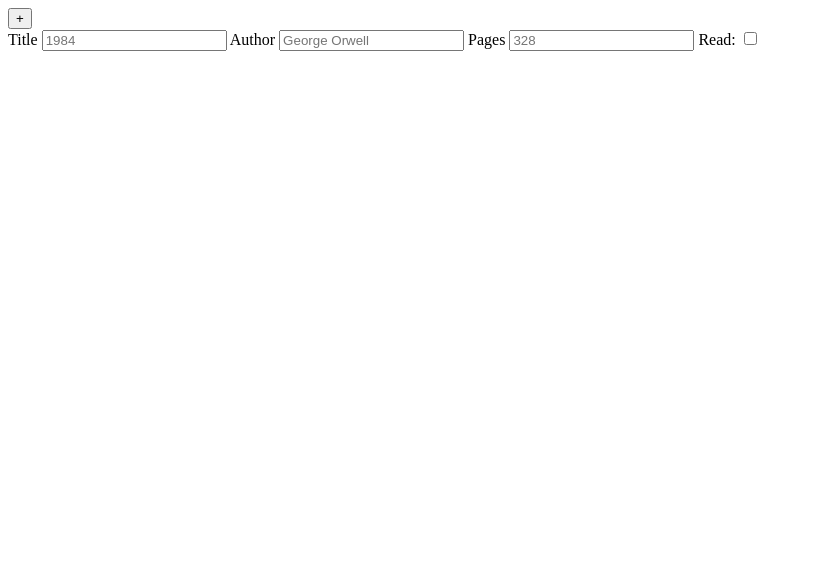
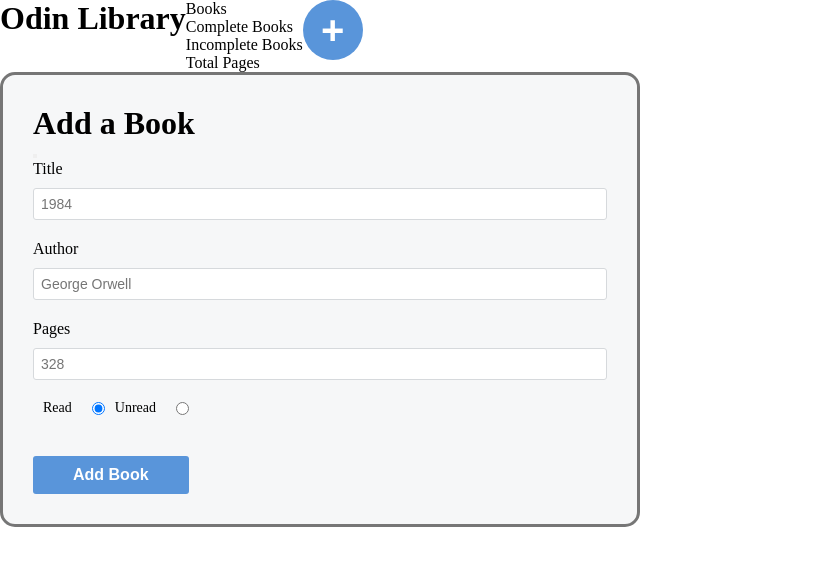
Before and after one commit to flatbread1535/odin-library, a plain HTML site: page index.html in a window 1280 px wide. Shown: the whole page, without its empty margins (0-820 px from the left). Drawn offline with Linux system fonts and the light colour scheme.

Commit message:
Added initial form for creating a book and styling for the form and also some HTML for the navbar.

```diff
--- a/index.html
+++ b/index.html
@@ -9,20 +9,59 @@
 </head>
 
 <body>
+    <div class="navbar">
+        <h1>Odin Library</h1>
+        <div class="info">
+            <div class="book-num">
+                <p>Books</p>
+                <p class="info-val"></p>
+            </div>
+            <div class="complete-books">
+                <p>Complete Books</p>
+                <p class="info-val"></p>
+            </div>
+            <div class="incomplete-books">
+                <p>Incomplete Books</p>
+                <p class="info-val"></p>
+            </div>
+            <div class="total-pages">
+                <p>Total Pages</p>
+                <p class="info-val"></p>
+            </div>
+        </div>
         <button class="new-book-btn">+</button>
-    <!-- container for all individual books in the library -->
+    </div>
+    <!-- Form for creating a new book -->
     <dialogue>
         <form method="dialogue">
+            <div class="form-header">
+                <h1>Add a Book</h1>
+                <button class="form-exit-btn"></button>
+            </div>
+            <div class="form-group">
                 <label for="title">Title</label>
                 <input type="text" id="title" placeholder="1984">
+            </div>
+            <div class="form-group">
                 <label for="author">Author</label>
                 <input type="text" id="author" placeholder="George Orwell">
+            </div>
+            <div class="form-group">
                 <label for="pages">Pages</label>
                 <input type="text" id="pages" placeholder="328">
-            <label for="has-read">Read:</label>
-            <input type="checkbox" id="has-read">
+            </div>
+            <fieldset class="read-group">
+                <label for="read" class="radio-label">Read</label>
+                <input type="radio" id="read" name="has-read" value="read" checked>
+                <label for="unread" class="radio-label">Unread</label>
+                <input type="radio" id="unread" name="has-read" value="unread">
+            </fieldset>
+            <div class="add-btn-container">
+                <button>Add Book</button>
+            </div>
         </form>
     </dialogue>
+    <!-- container for all individual books in the library -->
     <div class="container"></div>
     <script src="library.js"></script>
 </body>
--- a/style.css
+++ b/style.css
@@ -0,0 +1,101 @@
+* {
+    margin: 0;
+    padding: 0;
+    box-sizing: border-box;
+}
+
+.navbar {
+    display: flex;
+}
+
+.new-book-btn {
+    height: 60px;
+    width: 60px;
+    padding: 0;
+    font-size: 40px;
+    font-weight: bold;
+    color: #FFFFFF;
+    background-color: #5995DA;
+    border: none;
+    border-radius: 50%;
+    cursor: pointer;
+}
+
+/* Styling the "form" tab itself */
+form {
+    background-color: #F6F7F8;
+    border: 3px solid #767676;
+    border-radius: 15px;
+    /* Can change size of form later */
+    width: 50%;
+    padding: 30px;
+}
+
+/* Ultimately puts labels on top of Input Fields */
+.form-group {
+    display: flex;
+    justify-content: flex-start;
+    flex-direction: column;
+    /* Gap between form groupings */
+    margin-bottom: 20px;
+}
+
+/* Styling for text input fields */
+.form-group input[type="text"] {
+    background-color: #FFFFFF;
+    border: 1px solid #D6D9DC;
+    border-radius: 3px;
+    width: 100%;
+    padding: 7px;
+    font-size: 14px;
+}
+
+.form-group label {
+    margin-bottom: 10px;
+}
+
+/* Container for radio buttons, removing default styling border */
+.read-group {
+    border: none;
+    margin-bottom: 40px;
+}
+
+/* More styling necessary for aligning labels and radio buttons */
+.read-group .radio-label {
+    display: block;
+    font-size: 14px;
+    padding: 0 20px 0 10px;
+}
+
+/* Fixing alignment of radio buttons with their labels */
+.read-group input[type="radio"] {
+    margin-top: 2px;
+}
+
+/* Positioning radio buttons is different, use float */
+.read-group .radio-label,
+.read-group input[type="radio"] {
+    float: left;
+}
+
+/* Button styling */
+.add-btn-container button {
+    font-size: 16px;
+    font-weight: bold;
+    color: #FFFFFF;
+    background-color: #5995DA;
+    border: none;
+    border-radius: 3px;
+    padding: 10px 40px;
+    cursor: pointer;
+}
+
+/* Button styling when hovering over button */
+.add-btn-container button:hover {
+    background-color: #76AEED;
+}
+
+/* Button styling when button is pressed */
+.add-btn-container button:active {
+    background-color: #407FC7;
+}
```
Lines whose indentation alone changed are shown as unchanged.
